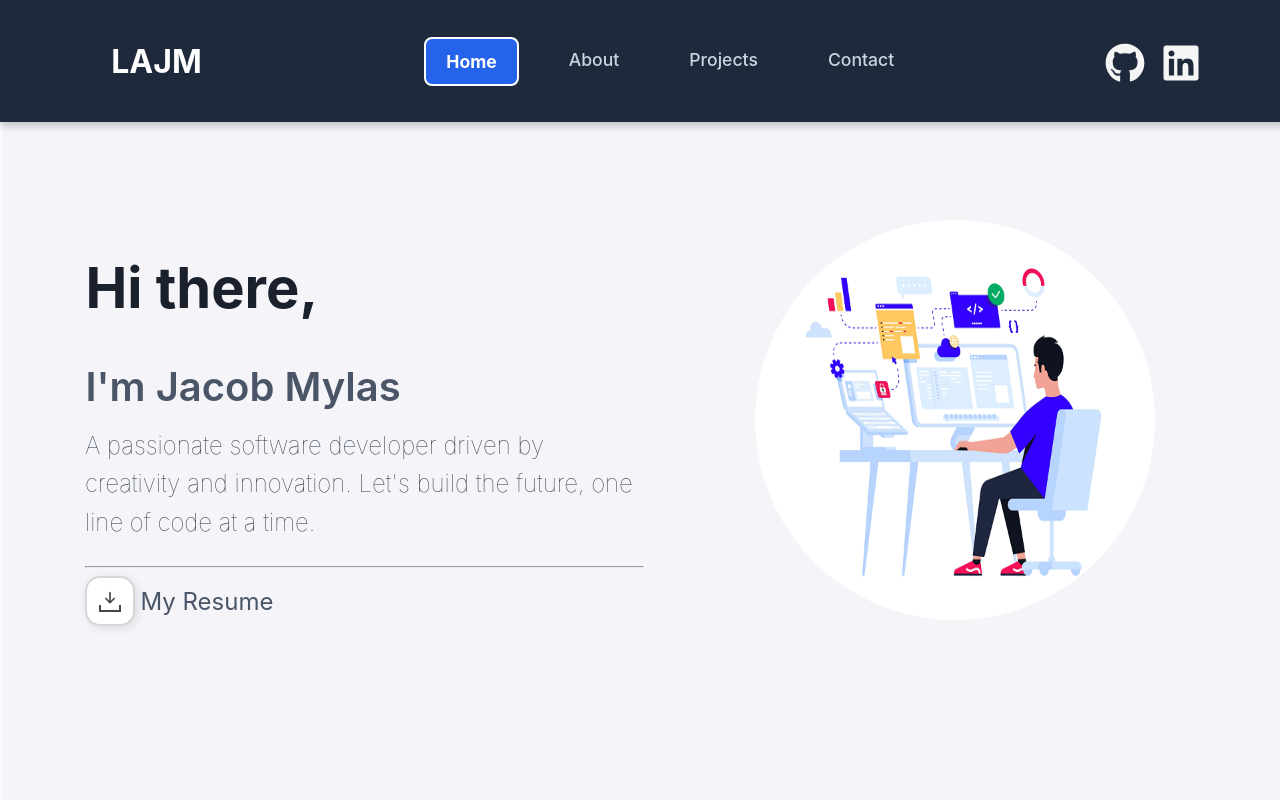
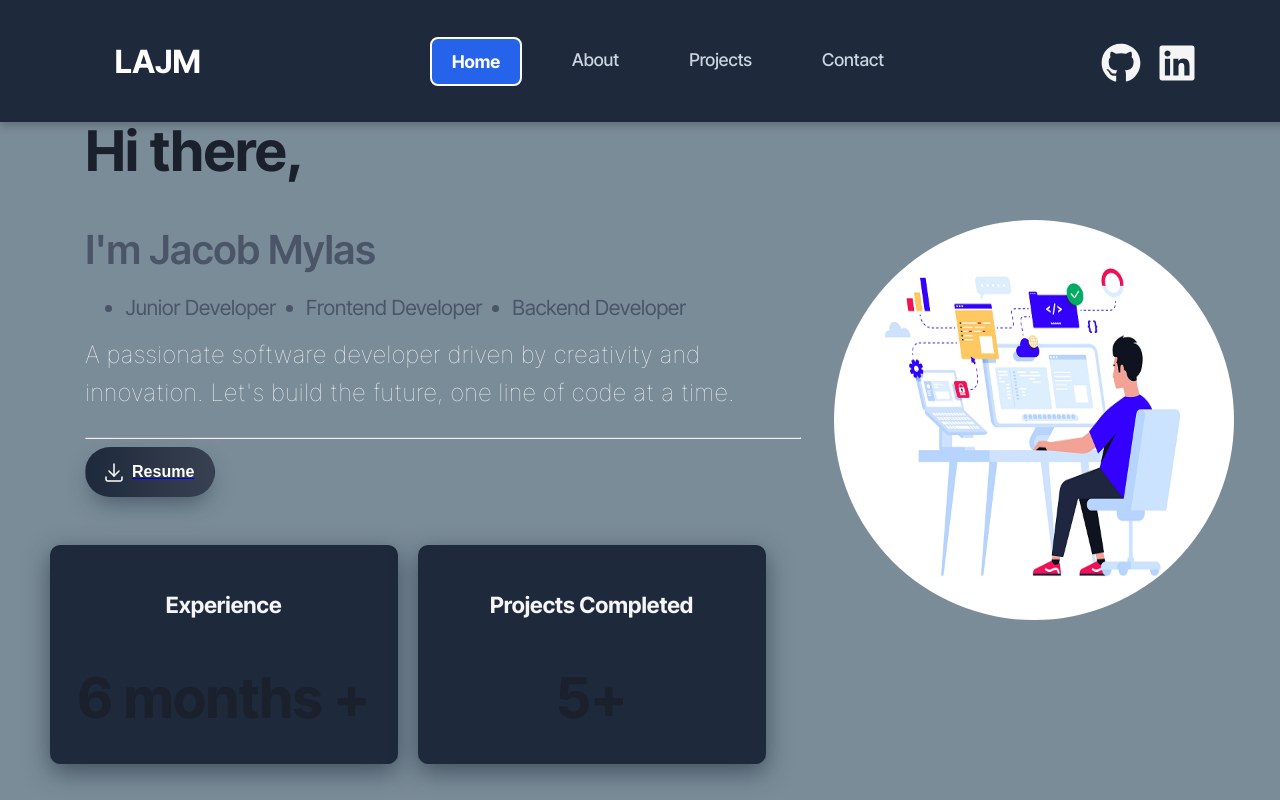
Before and after one commit to MylasJacob123/PORTFOLIO-WEBSITE, a React (Create React App) app: page / in a window 1280 px wide. Shown: the top 800 px of the page. Built offline with nearby package versions, Linux system fonts and the light colour scheme.

Commit message:
CSS and coloring has been updated

```diff
--- a/public/index.html
+++ b/public/index.html
@@ -24,6 +24,11 @@
       work correctly both with client-side routing and a non-root public URL.
       Learn how to configure a non-root public URL by running `npm run build`.
     -->
+
+
+    <link rel="preconnect" href="https://fonts.googleapis.com">
+<link rel="preconnect" href="https://fonts.gstatic.com" crossorigin>
+<link href="https://fonts.googleapis.com/css2?family=Inter+Tight:ital,wght@0,100..900;1,100..900&family=Montserrat:ital,wght@0,100..900;1,100..900&family=Open+Sans:ital,wght@0,300..800;1,300..800&display=swap" rel="stylesheet">
     <title>React App</title>
   </head>
   <body>
--- a/src/App.css
+++ b/src/App.css
@@ -1,5 +1,5 @@
 .App {
   padding: 0.1rem;
   text-align: center;
-  background-color: #f9fafb;
+  background-color: #7a8c98;
 }
--- a/src/components/About.css
+++ b/src/components/About.css
@@ -3,7 +3,7 @@
   flex-direction: column;
   align-items: center;
   padding: 20px;
-  background-color: #f9fafb;
+  background-color: #7a8c98;
   margin-top: 30px;
 }
 
@@ -45,7 +45,7 @@
 
 .about-content p {
   font-size: 1.125rem;
-  color: #4b5563;
+  color: whitesmoke;
   line-height: 1.6;
   margin-bottom: 20px;
   text-align: left;
--- a/src/components/Assessments.css
+++ b/src/components/Assessments.css
@@ -2,7 +2,7 @@
     width: 90%;
     max-width: 1400px;
     margin: 2rem auto;
-    background-color: #ffffff;
+    background-color: #7a8c98;
     padding: 2rem;
     border-radius: 10px;
     box-shadow: 0 4px 10px rgba(0, 0, 0, 0.1);
@@ -19,7 +19,7 @@
   .assessment-card {
     margin-bottom: 1.5rem;
     padding: 1rem;
-    background: #f9fafb;
+    background: #1e293b;
     border: 1px solid #e2e8f0;
     border-radius: 8px;
     transition: box-shadow 0.3s;
--- a/src/components/Contact.css
+++ b/src/components/Contact.css
@@ -1,5 +1,5 @@
 .contact {
-  background-color: #f9fafb;
+  background-color: #7a8c98;
   display: flex;
   flex-direction: column;
   justify-content: center;
--- a/src/components/CoverPage.css
+++ b/src/components/CoverPage.css
@@ -5,7 +5,7 @@
   justify-content: center;
   align-items: center;
   flex-direction: column;
-  background-color: #f4f4f9;
+  background-color: #7a8c98;
   padding: 20px;
 }
 
@@ -41,9 +41,23 @@
   border-right: 2px solid #4a5568;
 }
 
+.animated-text .title {
+  display: flex;
+  flex-direction: row;
+  gap: 30px;
+  font-size: 1.3rem;
+  font-weight: 400;
+  color: #4a5568;
+  margin-bottom: 1rem;
+  animation: typing 2s steps(15) 1s forwards, blink 0.8s step-end infinite;
+  white-space: nowrap;
+  overflow: hidden;
+  border-right: 2px solid #4a5568;
+}
+
 .animated-text .intro {
   font-size: 1.5rem;
-  color: #2d3748;
+  color: whitesmoke;
   margin-top: 1rem;
   line-height: 1.6;
   animation: fadeIn 1.5s ease-in-out 2s forwards;
@@ -74,48 +88,47 @@
     color: #4a5568;
 }
 
-.Btn {
-  width: 50px;
-  height: 50px;
-  border: 2px solid rgb(214, 214, 214);
-  border-radius: 15px;
-  background-color: rgb(255, 255, 255);
+.cv-button {
+  line-height: 1;
+  background-color: #1e293b;
+  cursor: pointer;
   display: flex;
-  flex-direction: column;
   align-items: center;
-  justify-content: center;
-  cursor: pointer;
-  position: relative;
-  transition-duration: 0.3s;
-  box-shadow: 2px 2px 10px rgba(0, 0, 0, 0.11);
+  gap: 0.35em;
+  padding: 0.75em 1em;
+  padding-right: 1.25em;
+  color: #fff;
+  border: 1px solid transparent;
+  font-weight: 700;
+  border-radius: 2em;
+  font-size: 1rem;
+  box-shadow: 0 0.7em 1.5em -0.5em rgba(30, 41, 59, 0.6);
+  transition: transform 0.3s, box-shadow 0.3s;
+
+  background: linear-gradient(
+    90deg,
+    #1e293b 0%,
+    #374151 100%
+  );
 }
 
-.svgIcon {
-  fill: rgb(70, 70, 70);
+.cv-button__icon {
+  width: 1.5em;
+  height: 1.5em;
 }
 
-.icon2 {
-  width: 18px;
-  height: 5px;
-  border-bottom: 2px solid rgb(70, 70, 70);
-  border-left: 2px solid rgb(70, 70, 70);
-  border-right: 2px solid rgb(70, 70, 70);
+.cv-button:hover {
+  border-color: #f4f5f2;
+  background: linear-gradient(
+    90deg,
+    #374151 0%,
+    #1e293b 100%
+  );
 }
 
-.Btn:hover {
-  background-color: rgb(51, 51, 51);
-  transition-duration: 0.3s;
-}
-
-.Btn:hover .icon2 {
-  border-bottom: 2px solid rgb(235, 235, 235);
-  border-left: 2px solid rgb(235, 235, 235);
-  border-right: 2px solid rgb(235, 235, 235);
-}
-
-.Btn:hover .svgIcon {
-  fill: rgb(255, 255, 255);
-  animation: slide-in-top 1s linear infinite;
+.cv-button:active {
+  transform: scale(0.98);
+  box-shadow: 0 0.5em 1.5em -0.5em rgba(30, 41, 59, 0.6);
 }
 
 @keyframes slide-in-top {
@@ -166,6 +179,68 @@
     transform: scale(1);
   }
 }
+
+.experience-projects {
+  display: flex;
+  justify-content: center;
+  align-items: stretch;
+  gap: 20px;
+  width: 90%;
+  max-width: 1400px;
+  margin-top: 3rem;
+  text-align: center;
+}
+
+.work-experience, .projects-completed {
+  flex: 1;
+  display: flex;
+  justify-content: center;
+}
+
+.cards-container {
+  display: flex;
+  justify-content: center;
+  align-items: stretch;
+}
+
+.experience-card {
+  display: flex;
+  flex-direction: column;
+  width: 300px;
+  min-height: 150px;
+  background: #1e293b;
+  color: white;
+  padding: 1.5rem;
+  border-radius: 10px;
+  box-shadow: 0 0.5em 1.5em rgba(30, 41, 59, 0.6);
+  transition: transform 0.3s;
+  display: flex;
+  flex-direction: column;
+  justify-content: space-between;
+}
+
+.experience-card h3 {
+  font-size: 1.4rem;
+  margin-bottom: 0.5rem;
+  color: whitesmoke;
+}
+
+.experience-card p {
+  font-size: 1rem;
+  margin-bottom: 0.5rem;
+  flex-grow: 1;
+}
+
+.experience-card span {
+  font-size: 0.9rem;
+  color: #94a3b8;
+}
+
+.experience-card:hover {
+  transform: translateY(-5px);
+}
+
+
 
 @media (max-width: 1024px) {
   .hero {
--- a/src/components/CoverPage.js
+++ b/src/components/CoverPage.js
@@ -9,33 +9,68 @@
         <div className="animated-text">
           <h1>Hi there,</h1>
           <p className="name">I'm Jacob Mylas</p>
+          {/* <span  className="title">Junior Developer</span> */}
+          <ul className="title">
+            <li>Junior Developer</li>
+            <li>Frontend Developer</li>
+            <li>Backend Developer</li>
+          </ul>
           <p className="intro">
             A passionate software developer driven by creativity and innovation.
             Let's build the future, one line of code at a time.
           </p>
           <hr />
           <div className="btn-container">
-            <a href="/Lebogang Amie Jacob Mylas's Resume-2.pdf" >
-              <button className="Btn">
+            <a href="/Lebogang Amie Jacob Mylas's Resume-2.pdf">
+              <button className="cv-button">
                 <svg
+                  stroke-linejoin="round"
+                  stroke-linecap="round"
+                  fill="none"
+                  stroke="currentColor"
+                  stroke-width="1.5"
+                  viewBox="0 0 24 24"
+                  height="40"
+                  width="40"
+                  className="cv-button__icon"
                   xmlns="http://www.w3.org/2000/svg"
-                  height="1em"
-                  viewBox="0 0 384 512"
-                  class="svgIcon"
                 >
-                  <path d="M169.4 470.6c12.5 12.5 32.8 12.5 45.3 0l160-160c12.5-12.5 12.5-32.8 0-45.3s-32.8-12.5-45.3 0L224 370.8 224 64c0-17.7-14.3-32-32-32s-32 14.3-32 32l0 306.7L54.6 265.4c-12.5-12.5-32.8-12.5-45.3 0s-12.5 32.8 0 45.3l160 160z"></path>
+                  <path fill="none" d="M0 0h24v24H0z" stroke="none"></path>
+                  <path d="M4 17v2a2 2 0 0 0 2 2h12a2 2 0 0 0 2 -2v-2"></path>
+                  <path d="M7 11l5 5l5 -5"></path>
+                  <path d="M12 4l0 12"></path>
                 </svg>
-                <span className="icon2"></span>
+                <span className="cv-button__text">Resume</span>
               </button>
             </a>
-            <span className="res"> My Resume</span>
+          </div>
+          <div className="experience-projects">
+            <div className="work-experience">
+              <div className="cards-container">
+                <div className="experience-card">
+                  <h3>Experience</h3>
+                  <h1>
+                    6 months +
+                  </h1>
+                </div>
+              </div>
+            </div>
+
+            <div className="projects-completed">
+              <div className="experience-cards-container">
+                <div className="experience-card">
+                  <h3>Projects Completed</h3>
+                  <h1>
+                    5+
+                  </h1>
+                </div>
+              </div>
+            </div>
           </div>
         </div>
         <div className="hero-img">
           <img src={HeroImg} alt="Web Developer" />
         </div>
-
-
       </div>
     </div>
   );
--- a/src/components/Projects.css
+++ b/src/components/Projects.css
@@ -1,6 +1,6 @@
 .projects {
     padding: 20px;
-    background-color: #f9fafb;
+    background-color: #7a8c98;
     margin-top: 80px;
   }
 
@@ -40,7 +40,7 @@
   }
 
   .card {
-    background-color: #ffffff;
+    background-color: #1e293b;
     border-radius: 10px;
     box-shadow: 0 4px 8px rgba(0, 0, 0, 0.1);
     padding: 20px;
--- a/src/components/SkillMatrix.css
+++ b/src/components/SkillMatrix.css
@@ -4,6 +4,38 @@
   align-items: center;
   flex-direction: column;
   padding-bottom: 50px;
+}
+
+.toggle-button {
+  margin: 15px 0;
+  padding: 10px 15px;
+  font-size: 14px;
+  font-weight: bold;
+  background-color: #7a8c98;
+  color: white;
+  border: none;
+  cursor: pointer;
+  transition: 0.3s ease;
+  border-radius: 5px;
+}
+
+/* .toggle-button:hover {
+  background-color: #1f2937;
+} */
+
+.progress-bar-container {
+  width: 100px;
+  height: 10px;
+  background-color: #ddd;
+  border-radius: 5px;
+  overflow: hidden;
+  margin-top: 5px;
+}
+
+.progress-bar {
+  height: 100%;
+  background-color: #1d4ed8;
+  transition: width 0.5s ease-in-out;
 }
 
 .techstack-container h1 {
--- a/src/index.css
+++ b/src/index.css
@@ -1,8 +1,9 @@
 body {
   margin: 0;
-  font-family: -apple-system, BlinkMacSystemFont, 'Segoe UI', 'Roboto', 'Oxygen',
-    'Ubuntu', 'Cantarell', 'Fira Sans', 'Droid Sans', 'Helvetica Neue',
-    sans-serif;
+  font-family: "Inter Tight", serif;
+  font-optical-sizing: auto;
+
+  font-style: normal;
   -webkit-font-smoothing: antialiased;
   -moz-osx-font-smoothing: grayscale;
 }
```
Also changed, not shown: src/components/SkillMatrix.js (+40 -13 lines).
